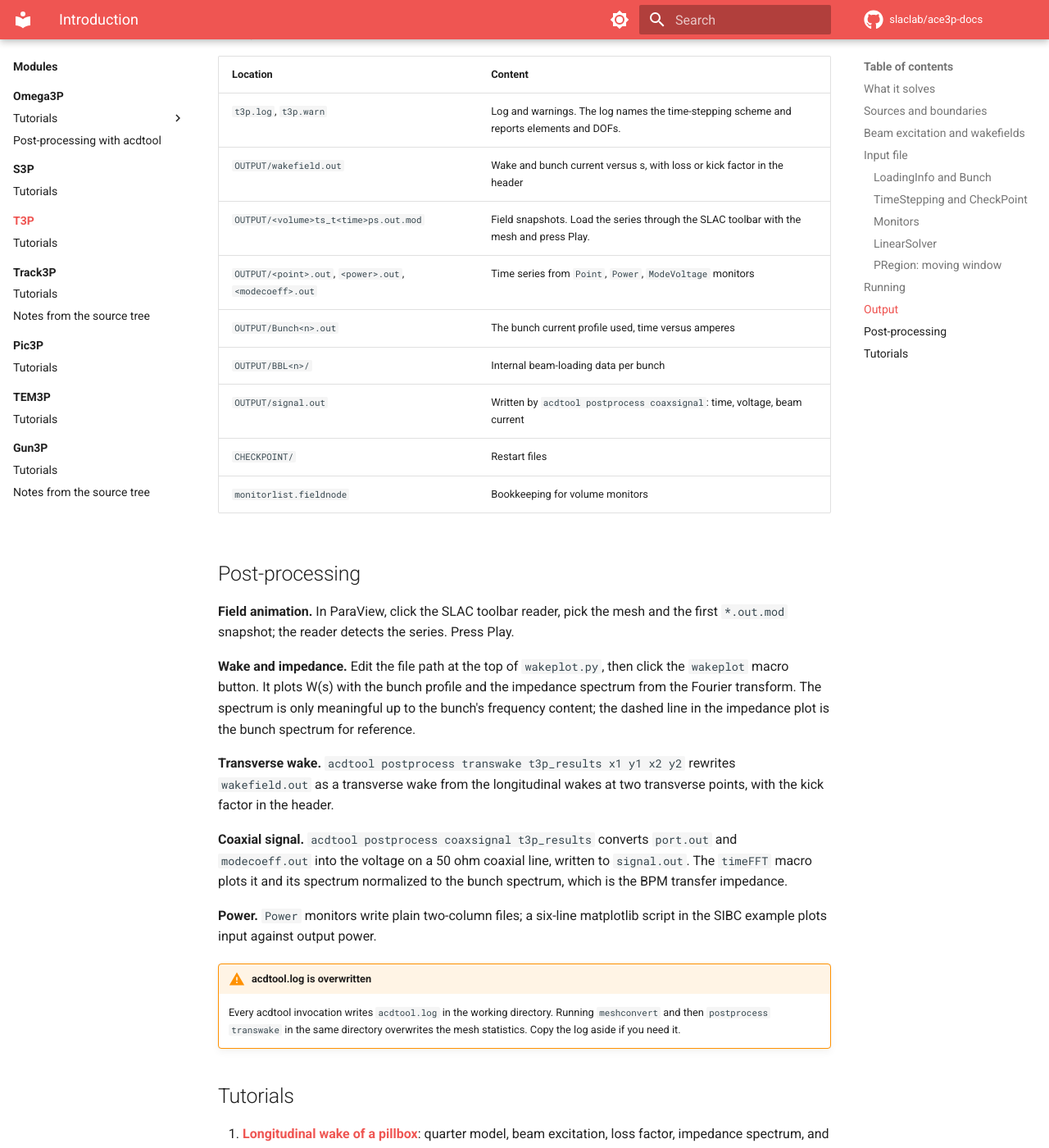
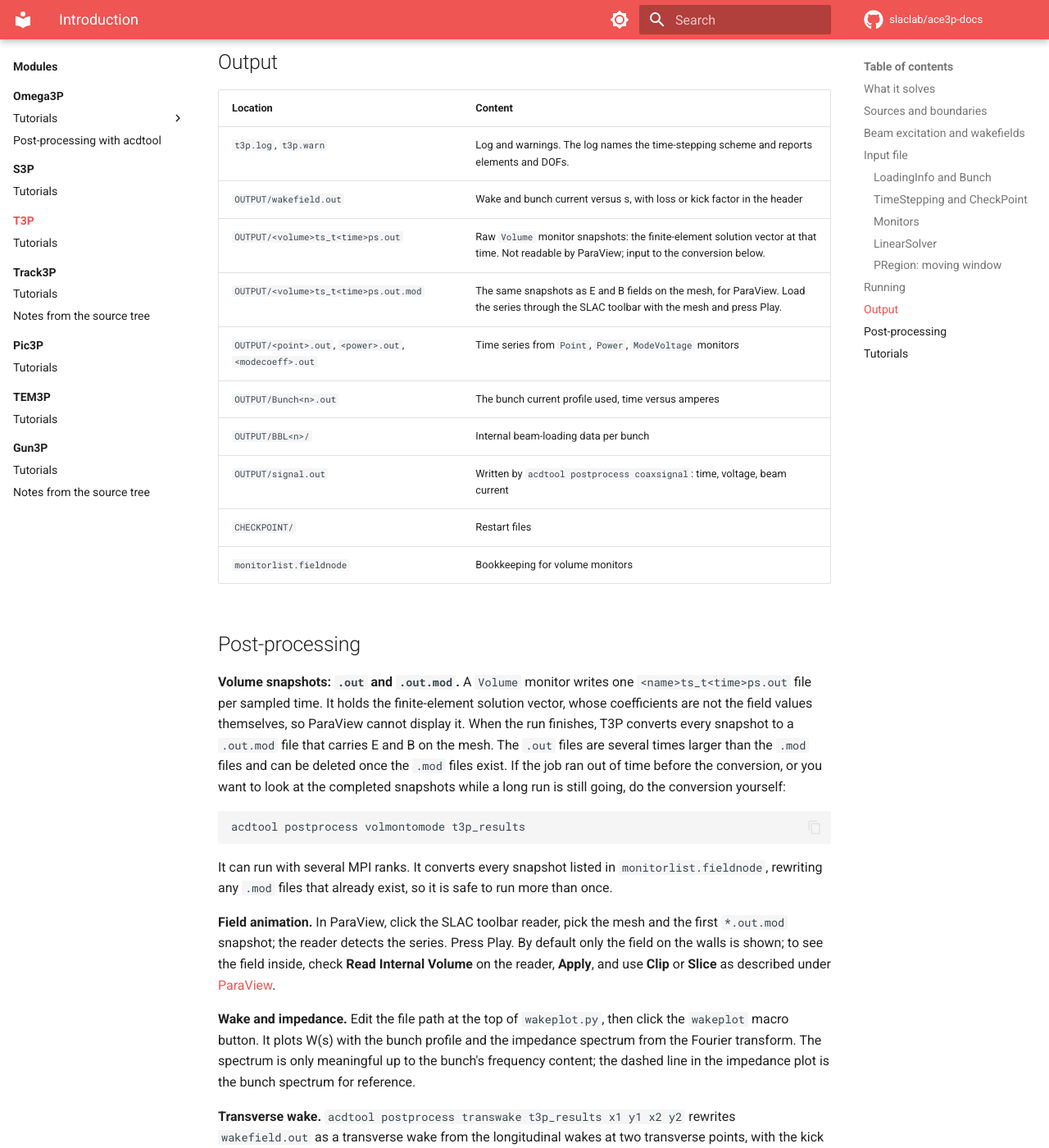
Before and after one commit to slaclab/ace3p-docs, an MkDocs documentation site: the page built from docs/modules/t3p/index.md, in a window 1280 px wide and 1400 px high, scrolled down 5710 px. Shown: the whole window at 82% size. Built offline with MkDocs 1.6.1 and Material for MkDocs 9.7.7, drawn with Linux system fonts in a browser that asks for light colours; comment, search, counter and statistics services are not loaded; the version menu is left out; some of the changed text lies outside the part shown.

Commit message:
ParaView: field inside the volume (Read Internal Volume, Clip, Slice); recipes page adapted from the CW23 Confluence page; T3P/Pic3P: Volume monitor .out vs .out.mod and volmontomode (Slack thread with Shaoheng Wang and Cho) (#23)
Generated with AI

Co-Authored-By: SLAC AI

````diff
--- a/docs/modules/t3p/index.md
+++ b/docs/modules/t3p/index.md
@@ -131,7 +131,7 @@ Each `Monitor` block writes a file named after `Name` in `t3p_results/OUTPUT/`.
 | `Type` | Keys | Output |
 |---|---|---|
 | `WakeField` | `StartContour`, `EndContour` (z range of the integration contour), `Smax` (wake length) | `wakefield.out`: s, W(s), bunch current. Header carries the loss or kick factor. |
-| `Volume` | `TimeStart`, `TimeEnd`, `TimeStep` | One `<name>ts_t<time>ps.out.mod` field snapshot per sampled time, for ParaView animation |
+| `Volume` | `TimeStart`, `TimeEnd`, `TimeStep` | One `<name>ts_t<time>ps.out` solution snapshot per sampled time, converted to `.out.mod` for ParaView at the end of the run (see [Output](#output)) |
 | `Point` | `Coordinate` | `<name>.out`: time, E~x~ E~y~ E~z~, B~x~ B~y~ B~z~ at the point |
 | `Line` | start, end, point count | Field along a line versus time |
 | `Power` | `ReferenceNumber` | `<name>.out`: time, Poynting flux through the surface |
@@ -178,7 +178,8 @@ Results go to `t3p_results/`. The DOF count is printed near the top of `t3p.log`
 |---|---|
 | `t3p.log`, `t3p.warn` | Log and warnings. The log names the time-stepping scheme and reports elements and DOFs. |
 | `OUTPUT/wakefield.out` | Wake and bunch current versus s, with loss or kick factor in the header |
-| `OUTPUT/<volume>ts_t<time>ps.out.mod` | Field snapshots. Load the series through the SLAC toolbar with the mesh and press Play. |
+| `OUTPUT/<volume>ts_t<time>ps.out` | Raw `Volume` monitor snapshots: the finite-element solution vector at that time. Not readable by ParaView; input to the conversion below. |
+| `OUTPUT/<volume>ts_t<time>ps.out.mod` | The same snapshots as E and B fields on the mesh, for ParaView. Load the series through the SLAC toolbar with the mesh and press Play. |
 | `OUTPUT/<point>.out`, `<power>.out`, `<modecoeff>.out` | Time series from `Point`, `Power`, `ModeVoltage` monitors |
 | `OUTPUT/Bunch<n>.out` | The bunch current profile used, time versus amperes |
 | `OUTPUT/BBL<n>/` | Internal beam-loading data per bunch |
@@ -188,7 +189,15 @@ Results go to `t3p_results/`. The DOF count is printed near the top of `t3p.log`
 
 ## Post-processing
 
-**Field animation.** In ParaView, click the SLAC toolbar reader, pick the mesh and the first `*.out.mod` snapshot; the reader detects the series. Press Play.
+**Volume snapshots: `.out` and `.out.mod`.** A `Volume` monitor writes one `<name>ts_t<time>ps.out` file per sampled time. It holds the finite-element solution vector, whose coefficients are not the field values themselves, so ParaView cannot display it. When the run finishes, T3P converts every snapshot to a `.out.mod` file that carries E and B on the mesh. The `.out` files are several times larger than the `.mod` files and can be deleted once the `.mod` files exist. If the job ran out of time before the conversion, or you want to look at the completed snapshots while a long run is still going, do the conversion yourself:
+
+```bash
+acdtool postprocess volmontomode t3p_results
+```
+
+It can run with several MPI ranks. It converts every snapshot listed in `monitorlist.fieldnode`, rewriting any `.mod` files that already exist, so it is safe to run more than once.
+
+**Field animation.** In ParaView, click the SLAC toolbar reader, pick the mesh and the first `*.out.mod` snapshot; the reader detects the series. Press Play. By default only the field on the walls is shown; to see the field inside, check **Read Internal Volume** on the reader, **Apply**, and use **Clip** or **Slice** as described under [ParaView](../../getting-started/tools/paraview.md#seeing-the-field-inside-the-volume).
 
 **Wake and impedance.** Edit the file path at the top of `wakeplot.py`, then click the `wakeplot` macro button. It plots W(s) with the bunch profile and the impedance spectrum from the Fourier transform. The spectrum is only meaningful up to the bunch's frequency content; the dashed line in the impedance plot is the bunch spectrum for reference.
 
--- a/mkdocs.yml
+++ b/mkdocs.yml
@@ -111,6 +111,7 @@ nav:
           - getting-started/tools/index.md
           - Cubit: getting-started/tools/cubit.md
           - ParaView: getting-started/tools/paraview.md
+          - ParaView recipes: getting-started/tools/paraview-recipes.md
       - Running on S3DF (SLAC users): getting-started/s3df.md
   - Workflow:
       - workflow/index.md
````
Also changed, not shown: docs/getting-started/tools/index.md (+2 -2 lines), docs/getting-started/tools/paraview-recipes.md (added, +108 -0 lines), docs/getting-started/tools/paraview.md (+13 -0 lines), docs/modules/pic3p/index.md (+2 -1 lines), docs/reference/commands/acdtool.md (+1 -1 lines).
